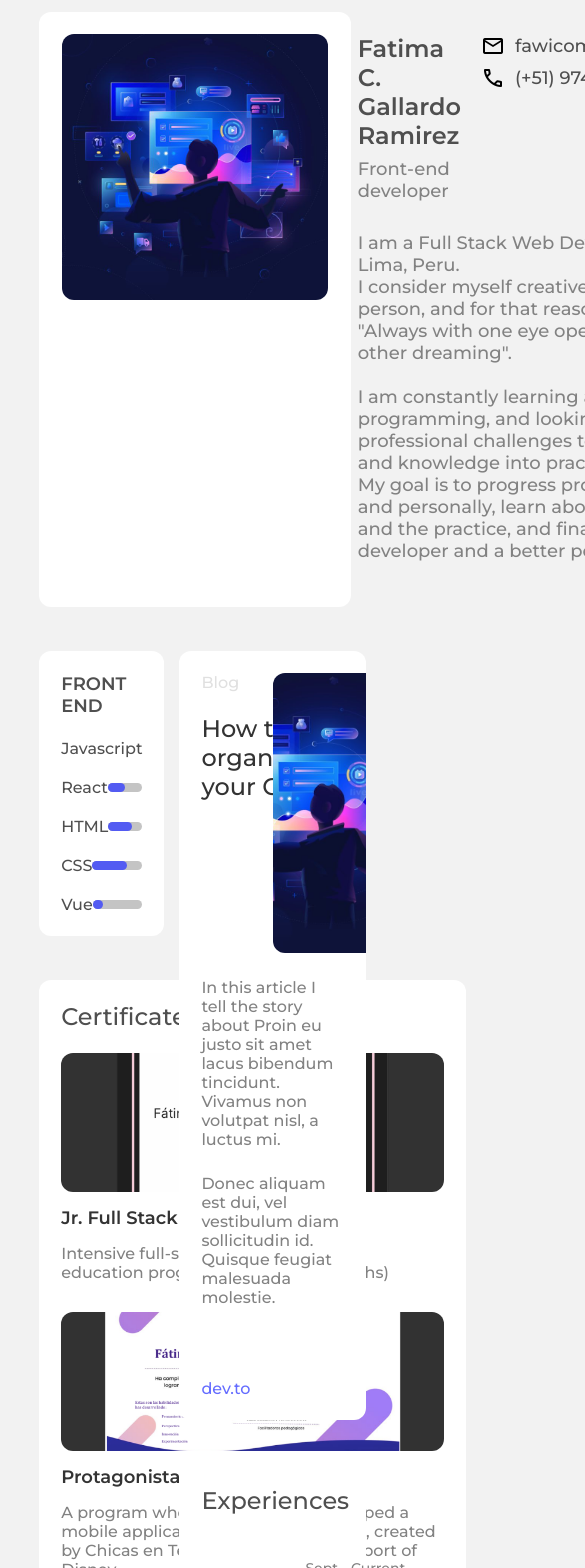
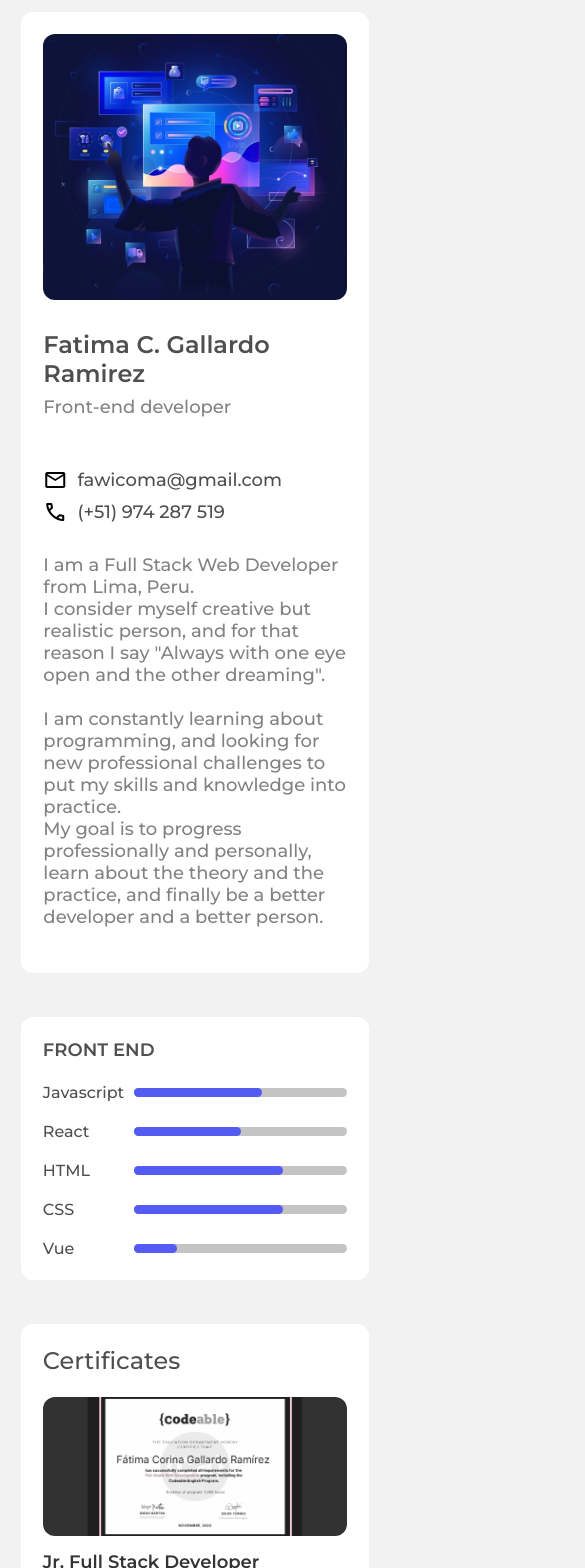
Before and after one commit to FatimaGR/Portfolio-solution, a React (Vite) app: page / in a window 390 px wide. Shown: the top 1568 px of the page, 585 px wide, since content can reach past the window. Built offline with nearby package versions, Linux system fonts and the light colour scheme.

Commit message:
Added responsive styles and new certificate

```diff
--- a/src/components/certificate-card.jsx
+++ b/src/components/certificate-card.jsx
@@ -1,5 +1,6 @@
 import codeable from '../assets/codeable.png'
 import cet from '../assets/cet.png'
+import devchallenges from '../assets/devchallengesc.png'
 import '../styles/certificate-card.css'
 
 const certificates = [
@@ -13,6 +14,11 @@ const certificates = [
     title: 'Protagonistas del Futuro',
     description: 'A program where participants developed a mobile application with social impact, created by Chicas en Tecnologia with the support of Disney.',
     image : cet,
+  },{
+    id: 2,
+    title: 'Responsive Web Developer',
+    description: 'Certificate for completing Responsive Web Developer path on devChallenges.io',
+    image : devchallenges,
   }
 ]
 
--- a/src/styles/blog-card.css
+++ b/src/styles/blog-card.css
@@ -51,3 +51,16 @@
   position: absolute;
   right: 0;
 }
+
+@media (max-width: 600px){
+  .blog-card-two .blog-information{
+    flex-direction: column;
+    height: auto;
+  }
+  .blog-card-two img{
+    position: static;
+    width: 100%;
+    height: 200px;
+    border-radius: 12px;
+  }
+}
--- a/src/styles/certificate-card.css
+++ b/src/styles/certificate-card.css
@@ -30,6 +30,7 @@
 /* certificate container two styles */
 .certificate-container-two{
   width: 427px;
+  max-width: 100%;
 }
 .certificate-container-two .certificate-content{
   display: flex;
--- a/src/styles/containers.css
+++ b/src/styles/containers.css
@@ -22,3 +22,22 @@
 .column-two{
   max-width: 60%;
 }
+
+@media (max-width: 900px){
+  .column-one,
+  .column-two{
+    max-width: 80%;
+  }
+  .portfolio-content{
+    max-width: 95%;
+  }
+}
+@media (max-width: 600px){
+  .two-columns{
+    flex-direction: column;
+  }
+  .column-one,
+  .column-two{
+    max-width: 100%;
+  }
+}
--- a/src/styles/experience-card.css
+++ b/src/styles/experience-card.css
@@ -44,3 +44,8 @@
   flex-direction: column;
   gap: 35px;
 }
+@media (max-width: 600px){
+  .experience-container-two .experience-card{
+    flex-direction: column;
+  }
+}
--- a/src/styles/presentation-card.css
+++ b/src/styles/presentation-card.css
@@ -19,8 +19,9 @@
   box-sizing: border-box;
 }
 .presentation-card-one img{
-  max-width: 271px;
+  /* max-width: 271px;*/
   max-height: 266px;
+  max-width: 40%;
 }
 .presentation-card-one .general-info{
   display: flex;
@@ -49,3 +50,16 @@
   flex-direction: column;
   gap: 8px;
 }
+
+@media (max-width: 900px){
+  .presentation-card-one{
+    flex-direction: column;
+    max-width: 400px;
+  }
+  .presentation-card-one img{
+    max-width: 100%;
+  }
+  .presentation-card-one .general-info{
+    flex-flow: row wrap;
+  }
+}
--- a/src/styles/projects.css
+++ b/src/styles/projects.css
@@ -6,6 +6,7 @@
 }
 .filters{
   display: flex;
+  flex-flow: row wrap;
   gap: 20px;
   margin-top: 20px;
 }
```
Also changed, not shown: src/assets/devchallengesc.png (added).
